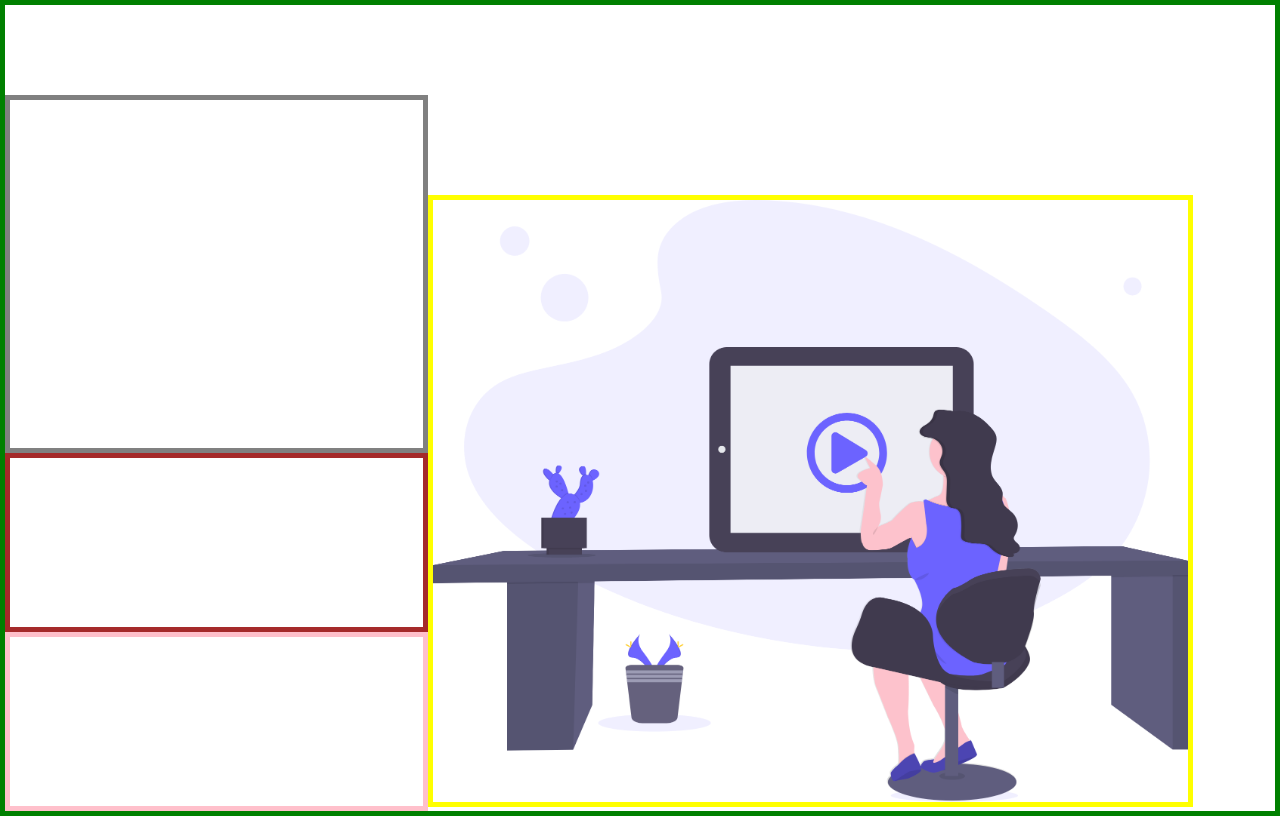
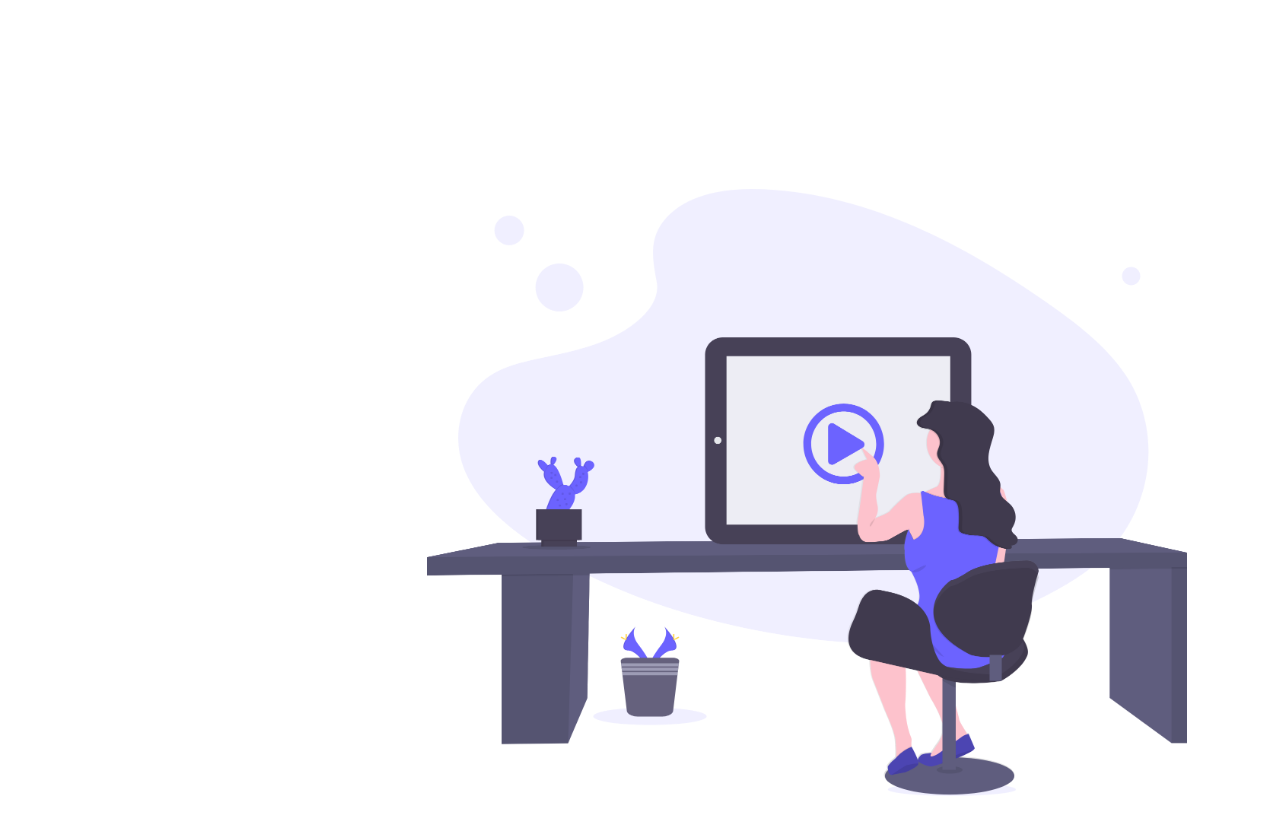
Before and after one commit to Adrienner1988/Sign_Up_Group5, a plain HTML site: page index.html in a window 1280 px wide. Drawn offline with Linux system fonts and the light colour scheme.

Commit message:
"changes"

```diff
--- a/css/adrienne.css
+++ b/css/adrienne.css
@@ -15,7 +15,7 @@
         "info-bar image image"
         "sign-up-button image image"
         "social-bar image image";
-     border: 5px solid green;
+     /* border: 5px solid green;  */
 }
 
 
@@ -25,12 +25,12 @@
 }
 
 #img {
-    border: 5px solid yellow;
+    /* border: 5px solid yellow; */
     width: 198%;
     margin-top: 100px;
 }
 
-.info-bar {
+/* .info-bar {
     border: 5px solid gray;
 }
 
@@ -40,4 +40,4 @@
 
 .social-bar {
     border: 5px solid pink;
-} */
+}  */
```
